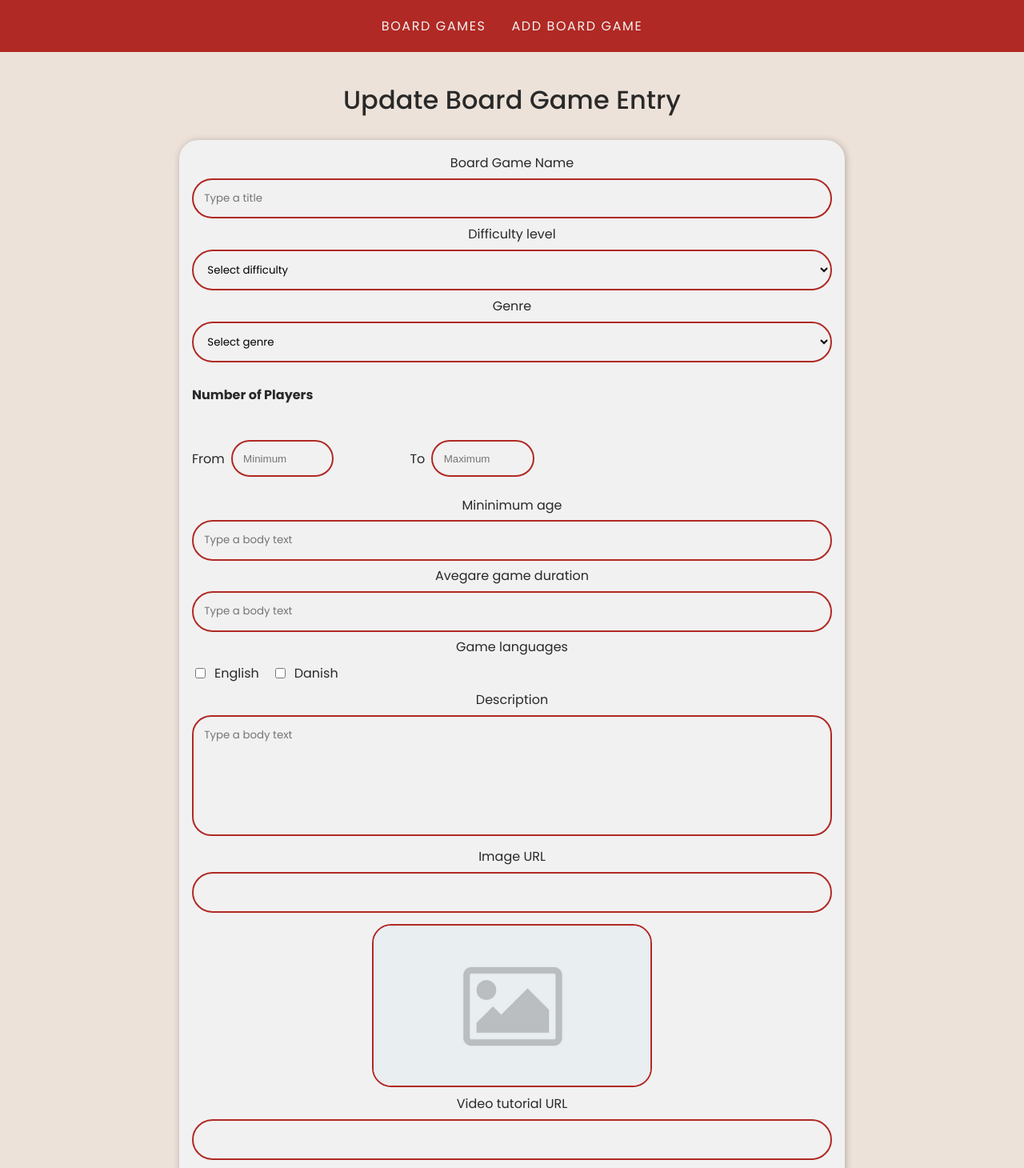
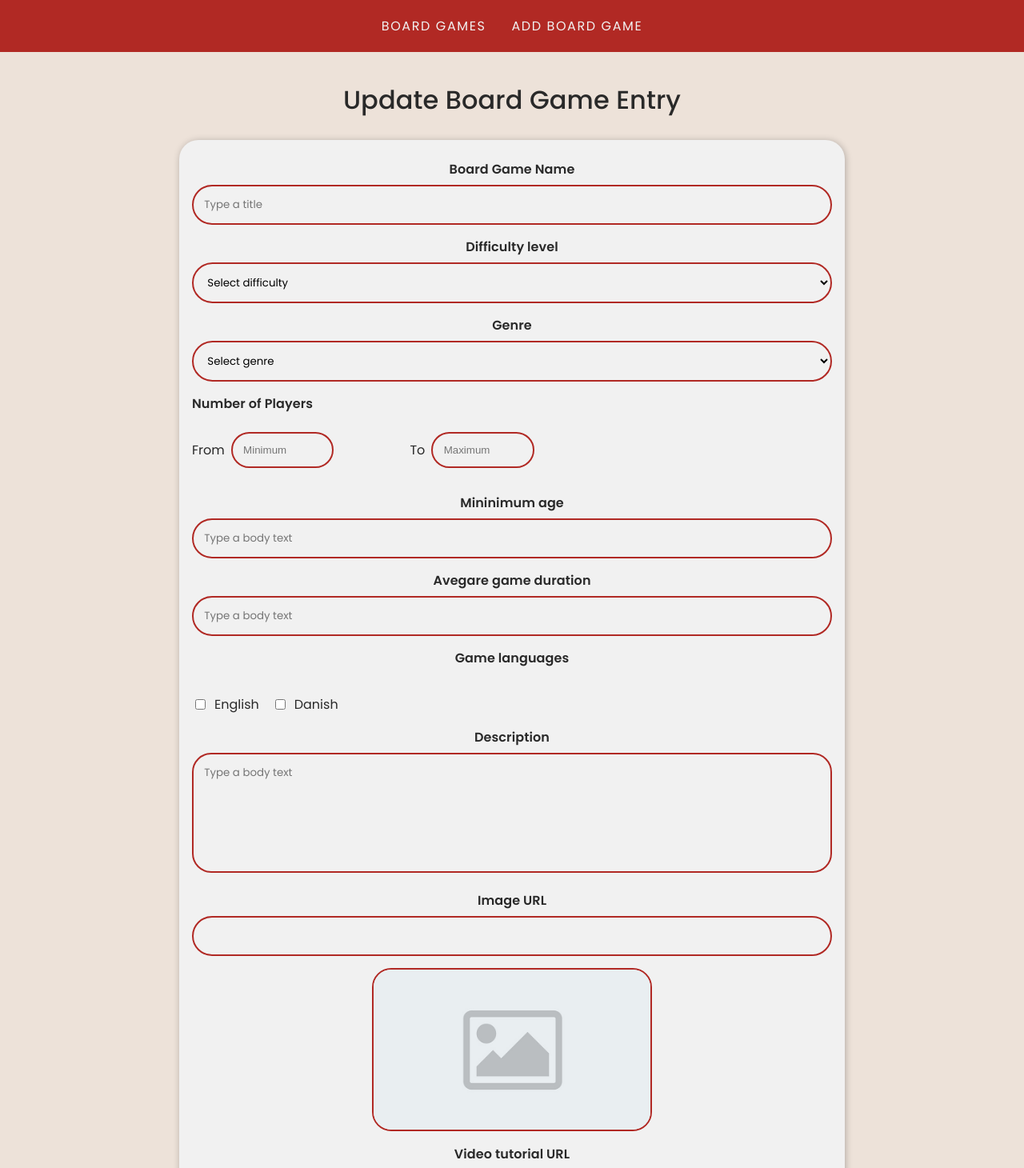
Before and after one commit to svetlana-bo/boardgames, a React (Vite) app: page /boardgames/posts/1 in a window 1280 px wide. Shown: the top 1460 px of the page at 80% size. Built offline with nearby package versions, Linux system fonts and the light colour scheme; no server answers.

Commit message:
Enhance PostForm layout by replacing labels with headings for better structure and readability; adjust CSS for improved styling

```diff
--- a/src/components/PostForm.jsx
+++ b/src/components/PostForm.jsx
@@ -90,7 +90,7 @@ export default function PostForm({ savePost, post }) {
   return (
     <form onSubmit={handleSubmit}>
       <label>
-        Board Game Name
+        <h4> Board Game Name </h4>
         <input
           type="text"
           value={title}
@@ -101,7 +101,7 @@ export default function PostForm({ savePost, post }) {
         />
       </label>
       <label>
-        Difficulty level <br />
+        <h4>Difficulty level</h4>
         <select
           value={difficulty}
           onChange={(e) => setDifficulty(e.target.value)}
@@ -113,7 +113,7 @@ export default function PostForm({ savePost, post }) {
         </select>
       </label>
       <label>
-        Genre
+        <h4>Genre</h4>
         <select value={genre} onChange={(e) => setGenre(e.target.value)}>
           <option value="">Select genre</option>
           <option value="deck-building">Deck-building</option>
@@ -154,7 +154,7 @@ export default function PostForm({ savePost, post }) {
       </div>
 
       <label>
-        Mininimum age
+        <h4>Mininimum age</h4>
         <input
           type="number"
           value={age}
@@ -166,7 +166,7 @@ export default function PostForm({ savePost, post }) {
       </label>
 
       <label>
-        Avegare game duration
+        <h4>Avegare game duration</h4>
         <input
           type="number"
           value={duration}
@@ -178,7 +178,7 @@ export default function PostForm({ savePost, post }) {
       </label>
 
       <label>
-        Game languages
+        <h4> Game languages</h4>
         <br />
         <div className={styles.languageCheckboxes}>
           <label>
@@ -203,7 +203,7 @@ export default function PostForm({ savePost, post }) {
       </label>
 
       <label>
-        Description
+        <h4> Description</h4>
         <textarea
           value={body}
           placeholder="Type a body text"
@@ -214,7 +214,7 @@ export default function PostForm({ savePost, post }) {
       </label>
 
       <label>
-        Image URL
+        <h4> Image URL</h4>
         <input
           type="text"
           value={imageFile}
@@ -229,7 +229,7 @@ export default function PostForm({ savePost, post }) {
         />
       </label>
       <label>
-        Video tutorial URL
+        <h4> Video tutorial URL</h4>
         <input
           type="text"
           value={videoFile}
--- a/src/components/PostForm.module.css
+++ b/src/components/PostForm.module.css
@@ -26,6 +26,7 @@ form button {
 
 label {
   width: 100%;
+  height: fit-content;
 }
 
 .input:not(textarea),
@@ -111,11 +112,6 @@ textarea {
   text-transform: uppercase;
 }
 
-.form h4 {
-  margin: 1.5em 0 0.5em;
-  font-weight: 500;
-}
-
 .locationContainer label,
 .players label {
   display: flex;
--- a/src/styles.css
+++ b/src/styles.css
@@ -46,6 +46,12 @@ h2 {
 h3 {
   font-weight: 500;
   letter-spacing: 0.1px;
+}
+
+h4 {
+  font-weight: 600;
+  letter-spacing: 0.1px;
+  margin: 0.5em 0 0;
 }
 
 a {
```
